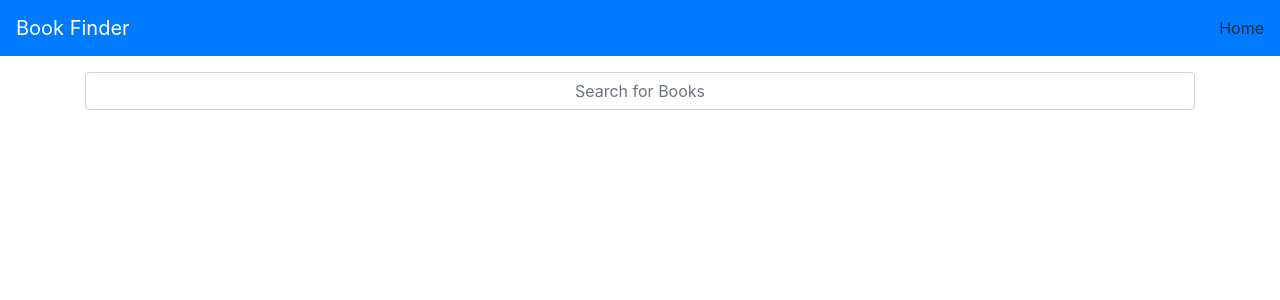
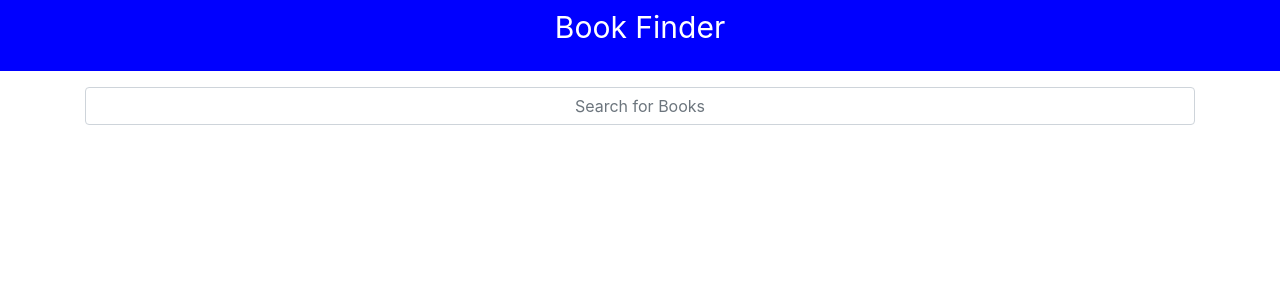
Before and after one commit to saifulislamniloy/book-finder, a React (Create React App) app: page / in a window 1280 px wide. Shown: the top 300 px of the page. Built offline with nearby package versions, Linux system fonts and the light colour scheme.

Commit message:
PublishDate, Author in BookDetail

```diff
--- a/src/components/Book.js
+++ b/src/components/Book.js
@@ -5,19 +5,18 @@ import { Link } from 'react-router-dom'
 export default class Book extends Component {
     render() {
         return (
-            <Card style={{ width: '18rem', margin: '1rem', textAlign: 'center' }}>
+            <Card style={{ width: '18rem', height:'30rem', margin: '1rem', textAlign: 'center' }}>
                 <Card.Img variant="top" src={this.props.img} />
                 <Card.Body>
                     <Card.Title>{this.props.title}</Card.Title>
-                    <Card.Text>
-                        {this.props.des}
-                    </Card.Text>
                     <Link to={{
                         pathname: "/book-detail",
-                        state:{
+                        state: {
                             title: this.props.title,
                             des: this.props.des,
-                            img: this.props.img
+                            img: this.props.img,
+                            authors: this.props.authors,
+                            publishedDate: this.props.publishedDate
                         }
                     }}>
                         <Button variant="primary">Details</Button>
--- a/src/components/BookList.js
+++ b/src/components/BookList.js
@@ -18,14 +18,16 @@ export default class BookList extends Component {
     }
 
     setBookListView() {
-        const view = this.props.books.map(result => {
+        const view = this.props.books.map(result=> {
             return (
                 <Col lg={4} md={6} sm={12}>
                     <Book
                         id={result.id}
                         title={result.volumeInfo.title}
-                        des={result.volumeInfo.subtitle}
+                        des={result.volumeInfo.description}
                         img={result.volumeInfo.imageLinks.thumbnail}
+                        authors={result.volumeInfo.authors}
+                        publishedDate={result.volumeInfo.publishedDate}
                     />
                 </Col>
             )
--- a/src/components/TopNavigation.js
+++ b/src/components/TopNavigation.js
@@ -1,23 +1,15 @@
-import React, {Component, Fragment} from 'react';
-import {Navbar, Nav, Container} from "react-bootstrap";
-import {NavLink} from "react-router-dom";
+import React, { Component, Fragment } from 'react';
+import { Container, Row } from "react-bootstrap";
 
 class TopNavigation extends Component {
     render() {
         return (
             <Fragment>
-                <Container className="topNavigation">
-                    <Navbar bg="primary" variant="dark"  fixed="top" collapseOnSelect expand="lg">
-                        <Navbar.Brand href="/" >Book Finder</Navbar.Brand>
-                        <Navbar.Toggle aria-controls="responsive-navbar-nav" />
-                        <Navbar.Collapse id="responsive-navbar-nav" >
-                            <Nav className="mr-auto">
-                            </Nav>
-                            <Nav >
-                                <NavLink exact activeStyle={{color: '#002C42'}}  to="/">Home</NavLink>
-                            </Nav>
-                        </Navbar.Collapse>
-                    </Navbar>
+                <Container fluid={true}>
+                    <Row style={{ background: "blue", fontSize: "30px", padding:"5px", marginBottom:"1rem", color: "white" }}
+                        className="justify-content-md-center">
+                        <p>Book Finder</p>
+                    </Row>
                 </Container>
             </Fragment>
         );
--- a/src/pages/BookDetailPage.js
+++ b/src/pages/BookDetailPage.js
@@ -10,27 +10,29 @@ export default class BookDetailpage extends Component {
             <Fragment>
                 <TopNavigation />
                 <Container style={{ marginTop: '4rem' }}>
-                    <Row>
-                        <Col lg={6} md={6} sm={12}>
                     <Row className="justify-content-md-center">
                         <Image src={this.props.location.state.img} height="500px" />
                     </Row>
-                        </Col>
-                        <Col lg={6} md={6} sm={12}>
                     <Row style={{ fontSize: '30px' }} className="justify-content-md-center">
                         <p>{this.props.location.state.title}</p>
                     </Row>
+                    <Row style={{ fontSize: '20px' }} className="text-justify">
+                        <p>{this.props.location.state.des}</p>
+                    </Row>
                     <Row style={{ fontSize: '20px' }} className="justify-content-md-center">
-                                <p>{this.props.location.state.des}</p>
+                        {
+                           "Authors: "+ this.props.location.state.authors
+                        }
+                    </Row>
+                    <Row style={{ fontSize: '20px' }} className="justify-content-md-center">
+                        <p>{"Published Date: "+this.props.location.state.publishedDate}</p>
                     </Row>
                     <Row style={{ fontSize: '20px' }} className="justify-content-md-center">
                         <Link to={{
                             pathname: "/",
                         }}>
-                                    <Button variant="primary">Home</Button>
+                            <Button variant="primary">Back to Home</Button>
                         </Link>
-                            </Row>
-                        </Col>
                     </Row>
 
                 </Container>
--- a/src/pages/HomePage.js
+++ b/src/pages/HomePage.js
@@ -37,7 +37,6 @@ class HomePage extends Component {
         return (
             <Fragment>
                 <TopNavigation />
-                <br /><br /><br />
                 <Searchbar handleChange={this.handleChange} handleSubmit={this.handleSubmit} />
                 <BookList books={this.state.books} />
             </Fragment>
```
Lines whose indentation alone changed are shown as unchanged.
